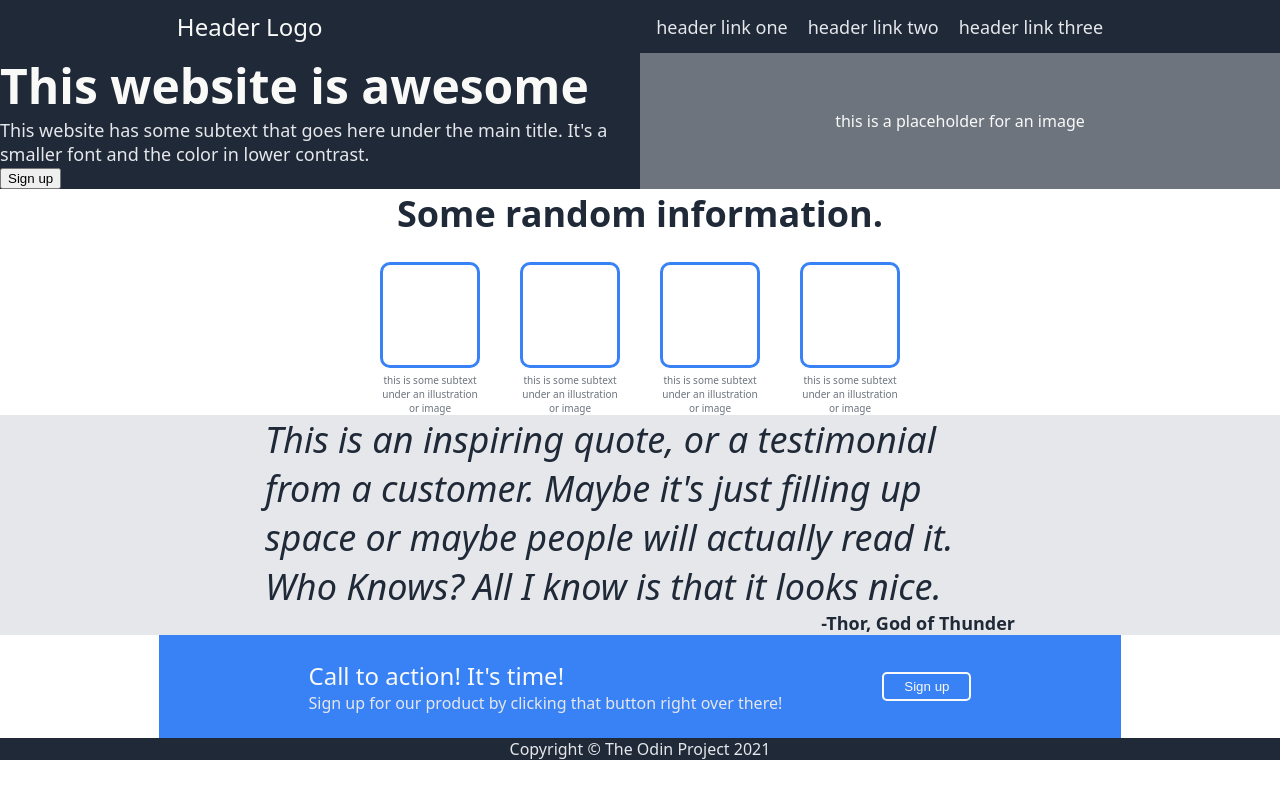
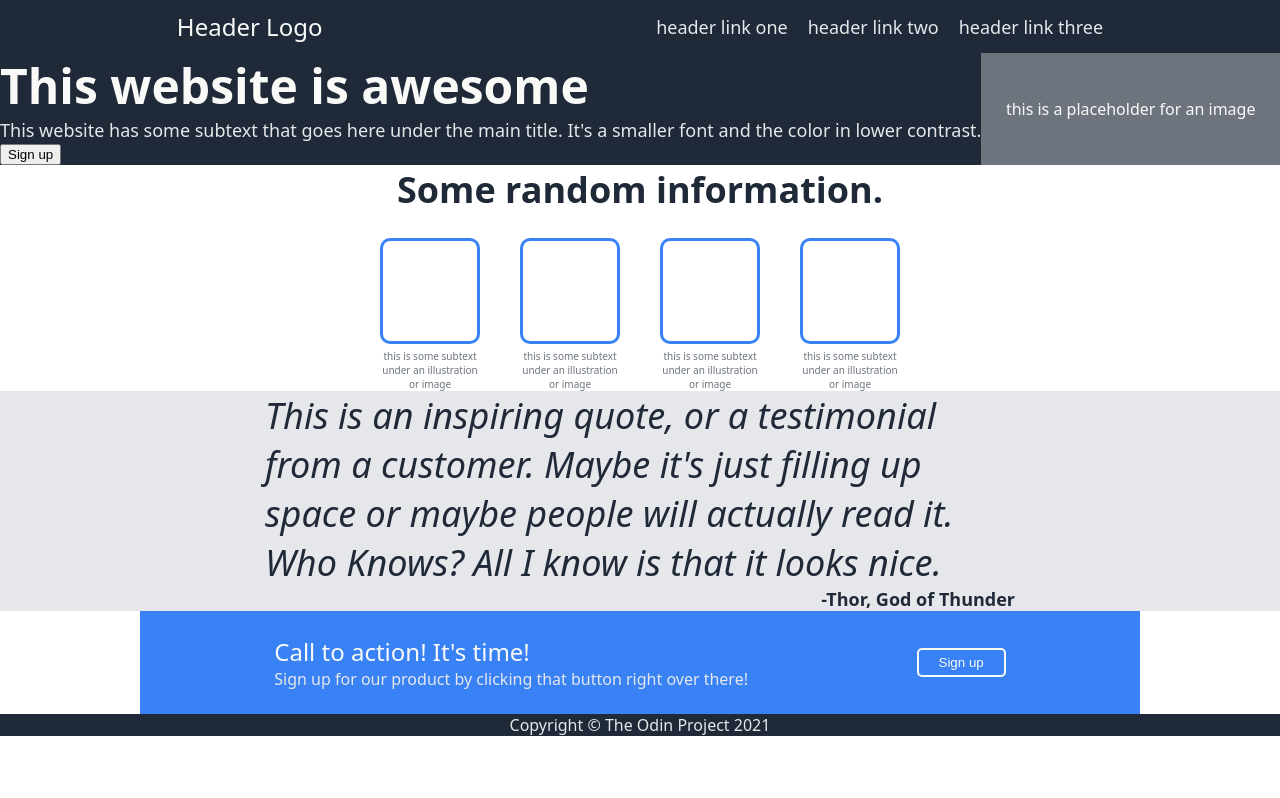
Before and after one commit to kp-pham/landing-page, a plain HTML site: page index.html in a window 1280 px wide. Drawn offline with Linux system fonts and the light colour scheme.

Commit message:
refactor: set border-box property
Use width of the modal to determine width of the hero section.

```diff
--- a/styles.css
+++ b/styles.css
@@ -4,6 +4,7 @@ body {
     padding: 0;
     margin: 0;
     font-family: system-ui, -apple-system, BlinkMacSystemFont, 'Segoe UI', Roboto, Oxygen, Ubuntu, Cantarell, 'Open Sans', 'Helvetica Neue', sans-serif;
+    box-sizing: border-box;
 }
 
 .header {
@@ -40,15 +41,16 @@ a {
     background-color: #1F2937;
 }
 
-.hero-content {
+/* .hero-content {
     flex: 1 1 0px;
-}
+} */
 
 .hero-main-text {
     font-size: 48px;
     color: #F9FAF8;
     font-weight: 900;
 }
+
 
 .hero-secondary-text {
     font-size: 18px;
@@ -131,10 +133,11 @@ a {
 
 .modal {
     display: flex;
-    justify-content: center;
+    width: 800px;
+    justify-content: space-around;
     align-items: center;
     background-color: #3882F6;
-    padding: 24px 150px;
+    padding: 24px 100px;
     gap: 100px;
 }
 
```
